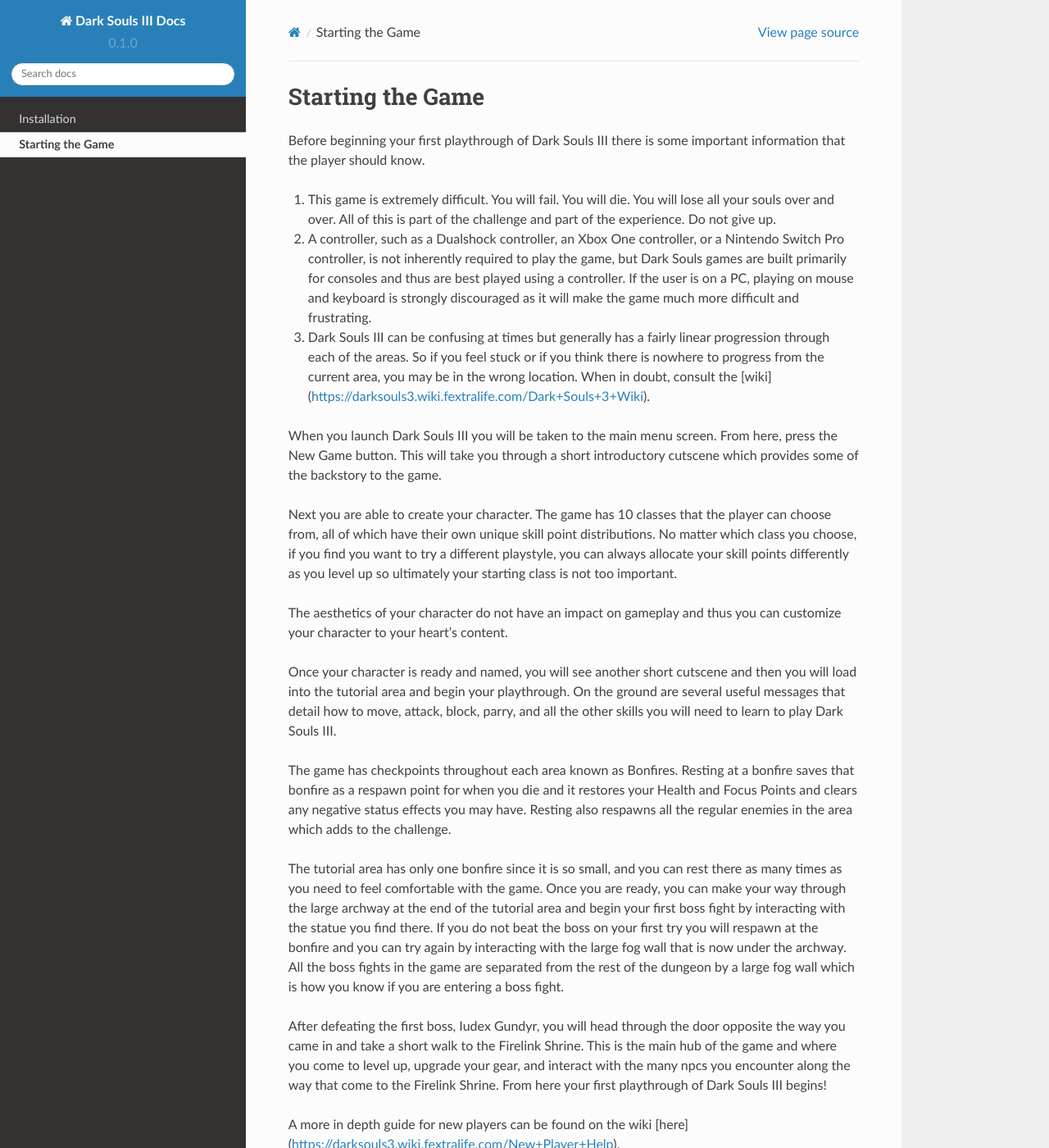
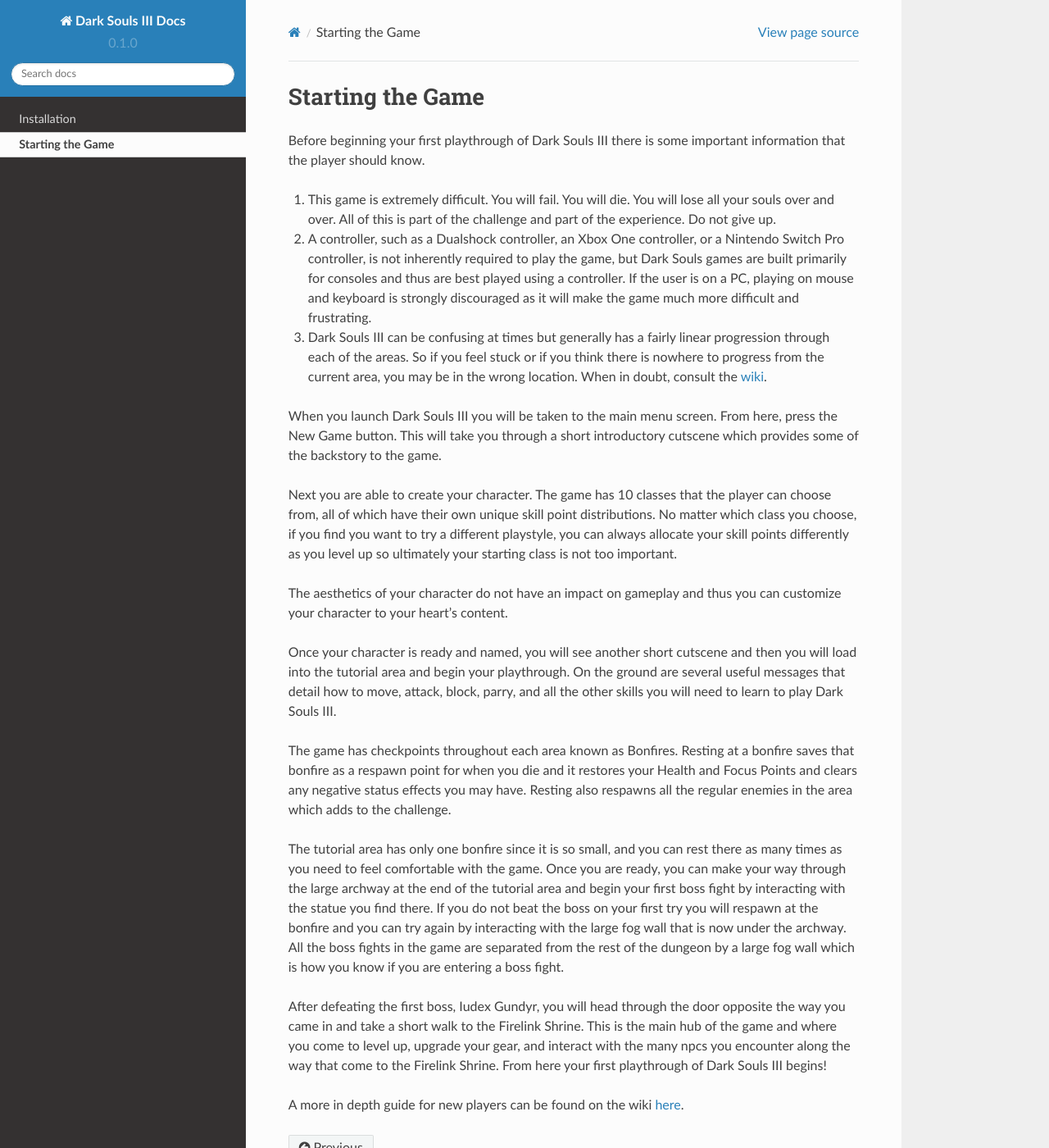
Before and after one commit to pulsfortjf/Dark-Souls-III-Docs, a Sphinx documentation site: the page built from docs/source/start_game.rst, in a window 1280 px wide and 1400 px high. Shown: the whole window at 82% size. Built offline with Sphinx 7.4.7 and the Read the Docs theme 2.0.0, drawn with Linux system fonts in a browser that asks for light colours; some of the changed text lies outside the part shown.

Commit message:
Update start_game.rst

```diff
--- a/docs/source/start_game.rst
+++ b/docs/source/start_game.rst
@@ -5,7 +5,7 @@
 
 1. This game is extremely difficult. You will fail. You will die. You will lose all your souls over and over. All of this is part of the challenge and part of the experience. Do not give up.
 2. A controller, such as a Dualshock controller, an Xbox One controller, or a Nintendo Switch Pro controller, is not inherently required to play the game, but Dark Souls games are built primarily for consoles and thus are best played using a controller. If the user is on a PC, playing on mouse and keyboard is strongly discouraged as it will make the game much more difficult and frustrating.
-3. Dark Souls III can be confusing at times but generally has a fairly linear progression through each of the areas. So if you feel stuck or if you think there is nowhere to progress from the current area, you may be in the wrong location. When in doubt, consult the [wiki](https://darksouls3.wiki.fextralife.com/Dark+Souls+3+Wiki).
+3. Dark Souls III can be confusing at times but generally has a fairly linear progression through each of the areas. So if you feel stuck or if you think there is nowhere to progress from the current area, you may be in the wrong location. When in doubt, consult the `wiki <https://darksouls3.wiki.fextralife.com/Dark+Souls+3+Wiki>`_.
 
 When you launch Dark Souls III you will be taken to the main menu screen. From here, press the New Game button. This will take you through a short introductory cutscene which provides some of the backstory to the game.
 
```
Also changed, not shown: other parts of docs/source/start_game.rst (+1 -3 lines).
